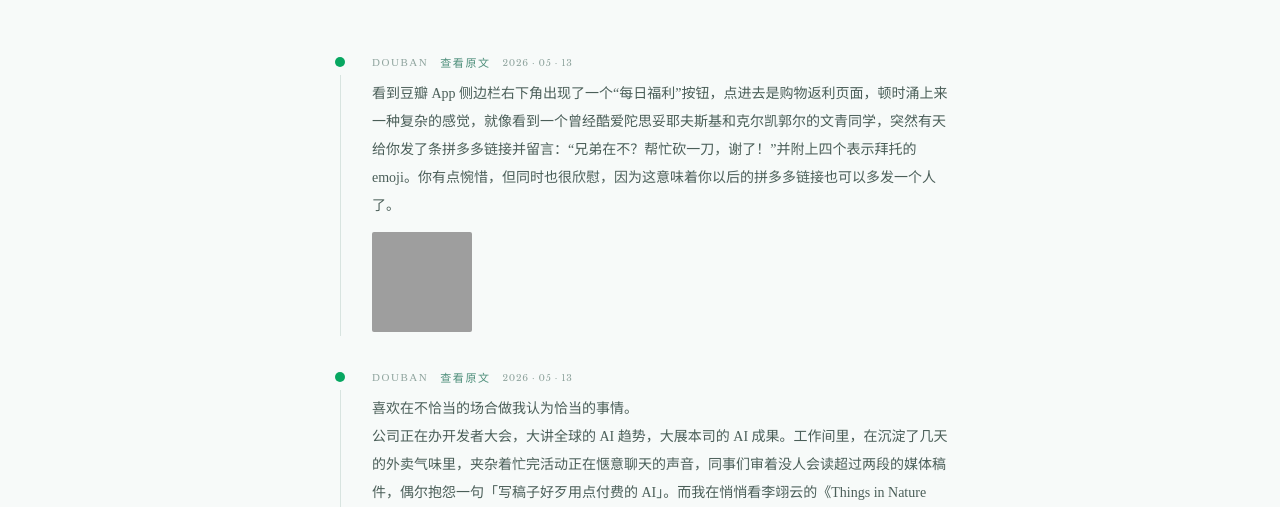
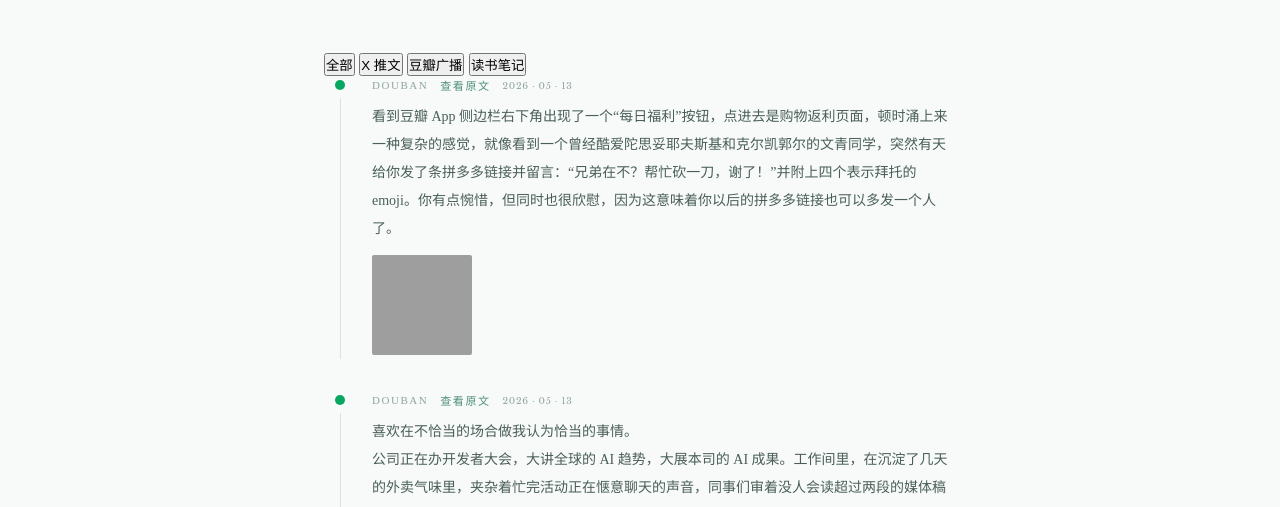
Before and after one commit to lippmann/fengnuo-astro, an Astro site: page /tweets in a window 1280 px wide. Shown: the part 293-800 px from the top of the page. Built offline with nearby package versions, Linux system fonts and the light colour scheme; Astro itself is replaced by a stand-in of ours; grey boxes are pictures that could not be loaded.

Commit message:
auto: save changes

```diff
--- a/src/pages/tweets/[...page].astro
+++ b/src/pages/tweets/[...page].astro
@@ -106,6 +106,13 @@ function parseTwitter(text: string): { comment: string; rtAuthor: string; rtHand
     <p class="page-count">{page.total} 条记录 &nbsp;·&nbsp; Page {page.currentPage} / {page.lastPage}</p>
   </header>
 
+  <div class="filter-bar">
+    <button class="filter-btn active" data-filter="all">全部</button>
+    <button class="filter-btn" data-filter="twitter">X 推文</button>
+    <button class="filter-btn" data-filter="douban">豆瓣广播</button>
+    <button class="filter-btn" data-filter="weread">读书笔记</button>
+  </div>
+
   <div class="feed">
     {page.data.map((item: any) => {
       const imgs = filterImages(item.images || []);
@@ -114,7 +121,7 @@ function parseTwitter(text: string): { comment: string; rtAuthor: string; rtHand
       const wr = isWeread ? parseWeread(item.text) : null;
       const tw = isTwitter ? parseTwitter(item.text) : null;
       return (
-        <div class="entry">
+        <div class="entry" data-platform={item.platform}>
           <div class="entry-spine">
             <span class={`entry-dot dot-${item.platform}`}></span>
             <div class="entry-line"></div>
```
